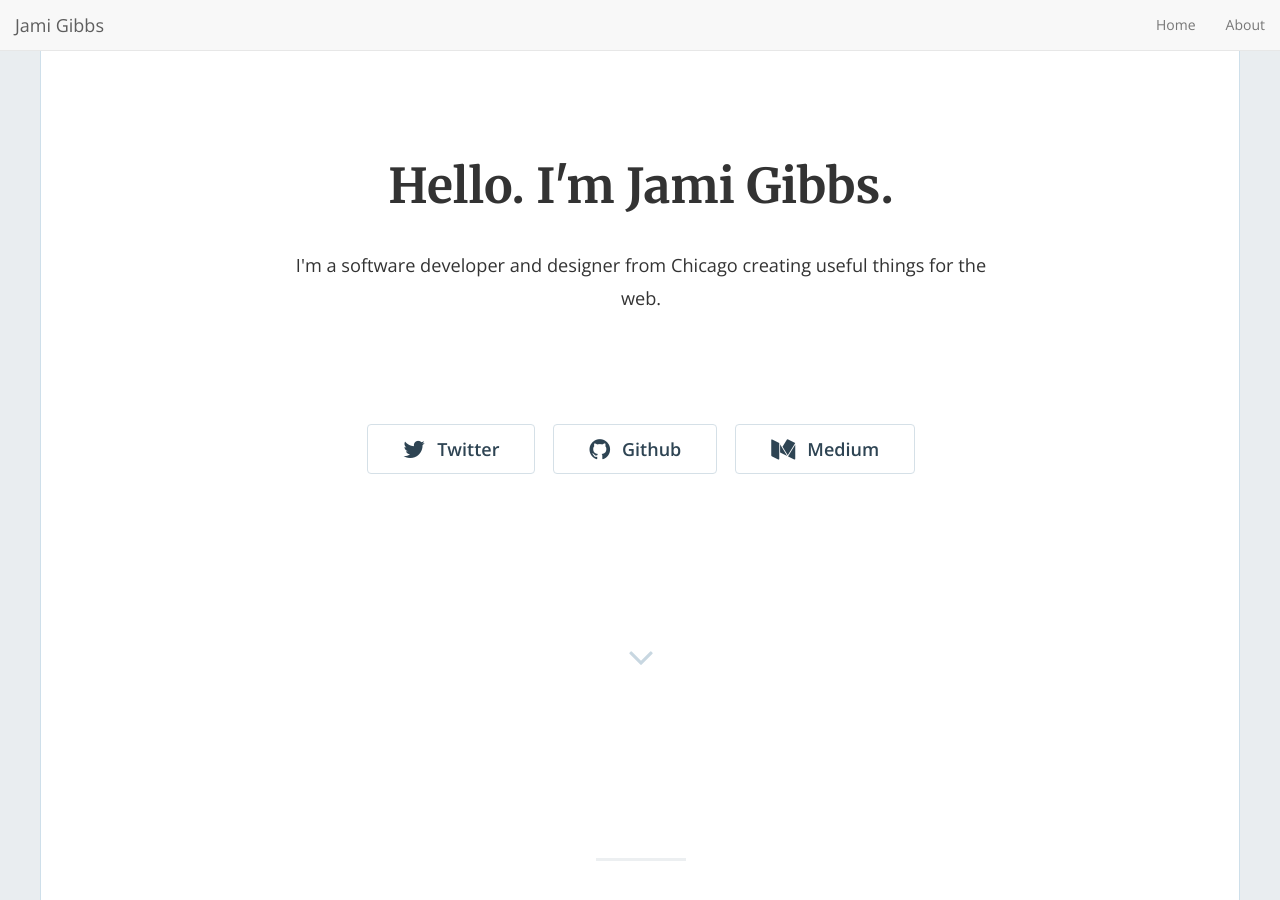
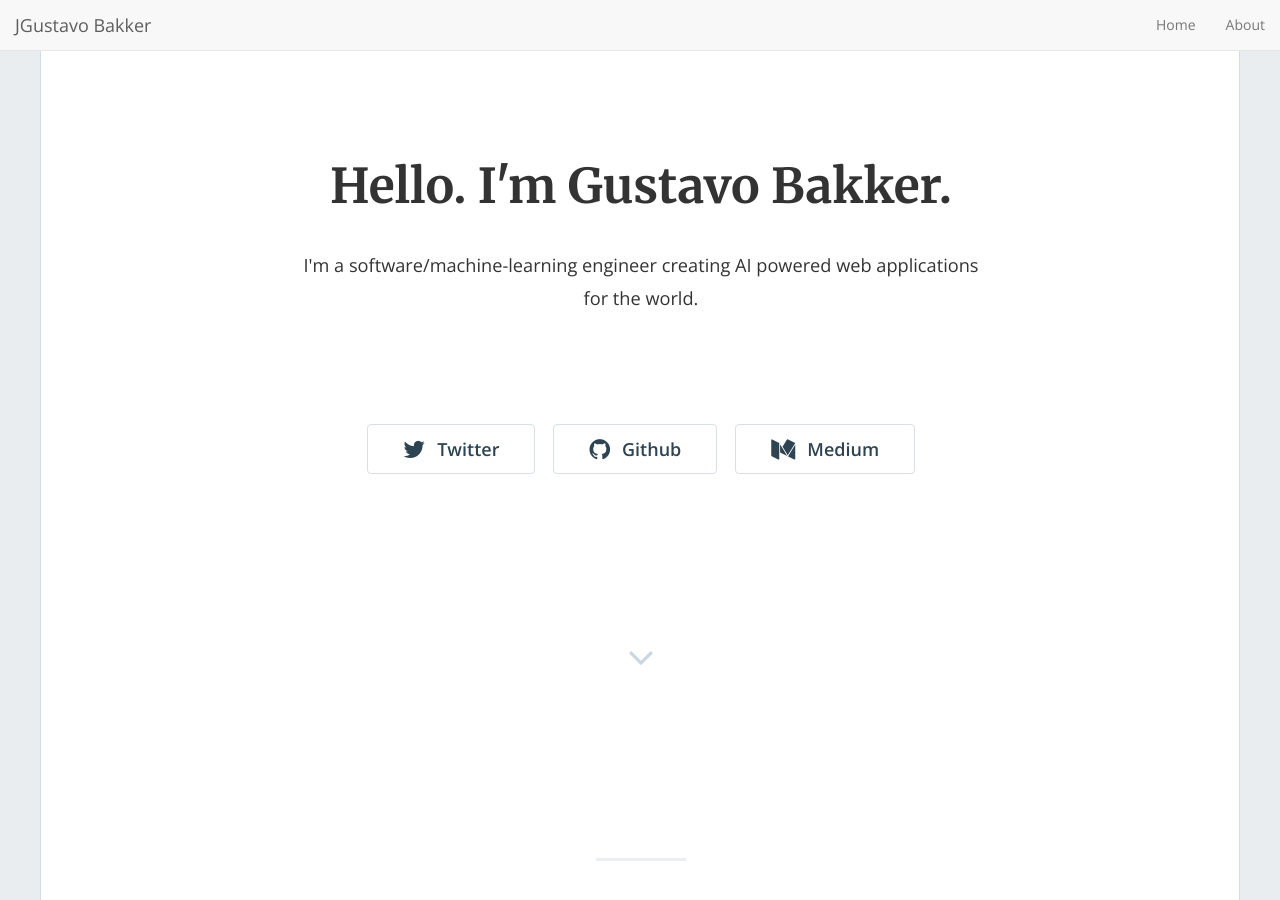
Before and after one commit to gusbakker/gusbakker.github.io, a Jekyll site: the page built from index.html, in a window 1280 px wide and 900 px high. Built offline with Jekyll 4.4.1, drawn with Linux system fonts in a browser that asks for light colours; nearby versions of some CDN libraries; the list of posts is cut into pages by our own code; some of the changed text lies outside the part shown.

Commit message:
customized jekyll theme for me

```diff
--- a/_config.yml
+++ b/_config.yml
@@ -13,14 +13,14 @@
 # you will see them accessed via {{ site.title }}, {{ site.email }}, and so on.
 # You can create any custom variable you would like, and they will be accessible
 # in the templates via {{ site.myvariable }}.
-title: "Hello. I'm Jami Gibbs."
+title: "Hello. I'm Gustavo Bakker."
 email: 'jami0821@gmail.com'
-description: "I'm a software developer and designer from Chicago creating useful things for the web."
+description: "I'm a software/machine-learning engineer creating AI powered web applications for the world."
 baseurl: "" # the subpath of your site, e.g. /blog
-url: "https://jamigibbs.github.io/phantom" # the base hostname & protocol for your site, e.g. https://example.com
-twitter_username: 'jamigibbs'
-github_username: 'jamigibbs'
-medium_username: 'blog.jamigibbs.com'
+url: "https://gusbakker.github.io" # the base hostname & protocol for your site, e.g. https://example.com
+twitter_username: 'gusbakker'
+github_username: 'gusbakker'
+medium_username: 'gustavobakker'
 
 # Build settings
 markdown: kramdown
@@ -89,8 +89,8 @@ pagination:
 ############################################################
 
 ### Phantom settings
-footer_text: '© 2018 Jami Gibbs'
-admin_name: 'Jami Gibbs'
+footer_text: '© 2020 Gustavo Bakker'
+admin_name: 'JGustavo Bakker'
 google_analytics: "UA-9999999-99" # Update with your own tracking ID
 enable_contact: false
 
```
